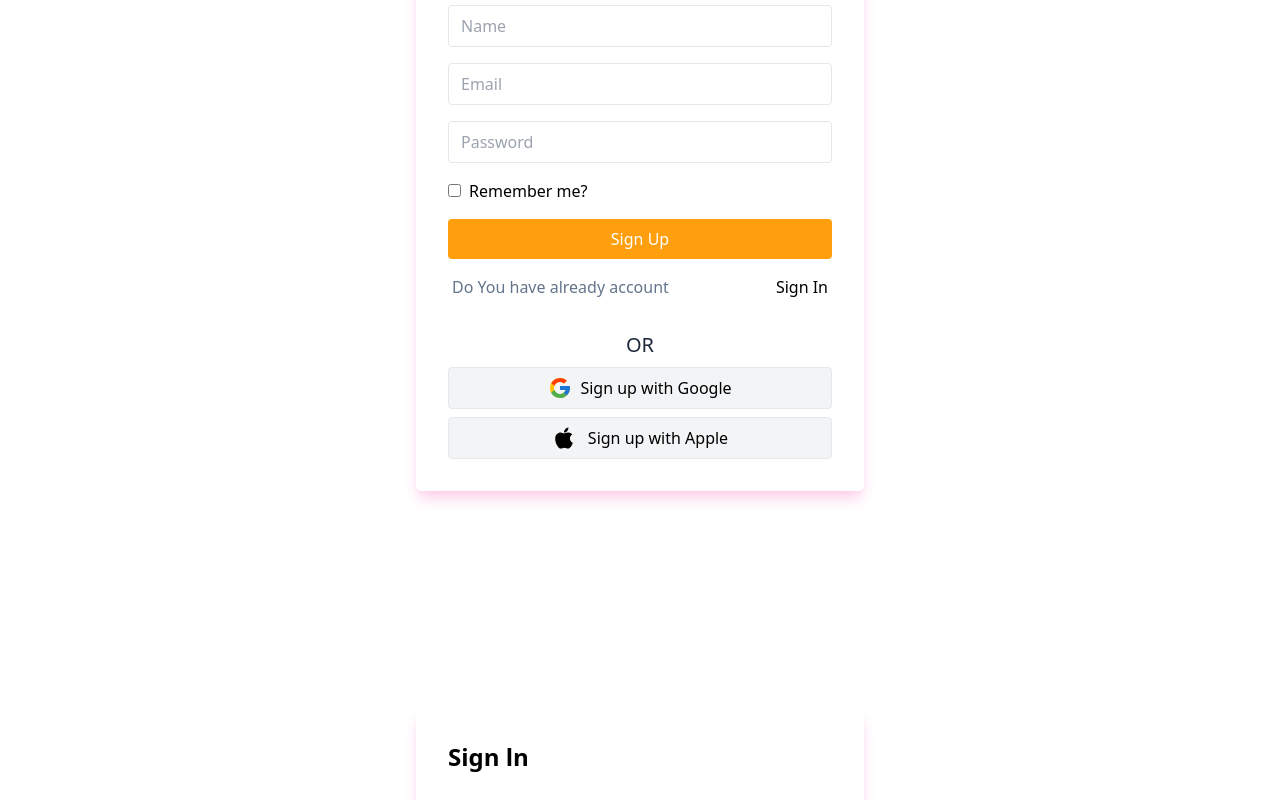
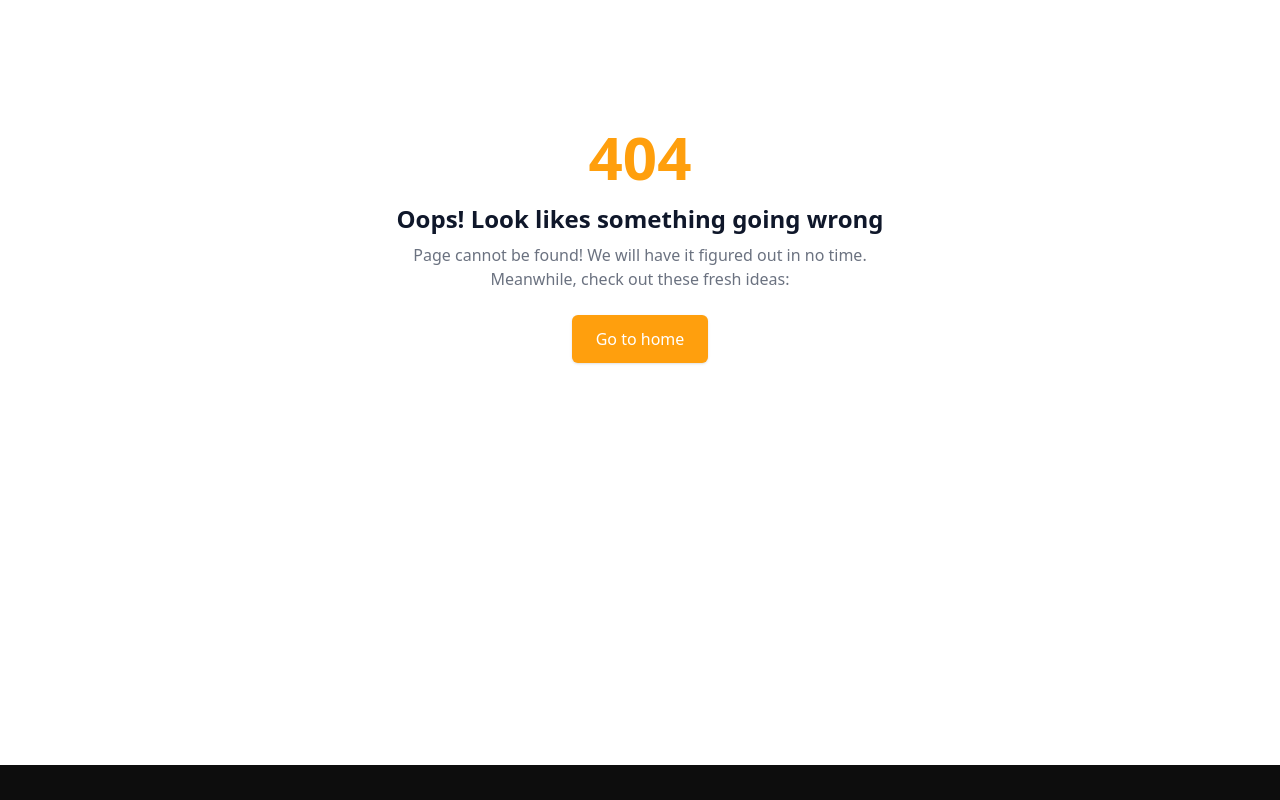
Before and after one commit to SalmanO7/template-9, a Next.js app: page / in a window 1280 px wide. Shown: the part 5520-6320 px from the top of the page. Built offline with nearby package versions, Linux system fonts and the light colour scheme.

Commit message:
Update page.tsx

```diff
--- a/src/app/page.tsx
+++ b/src/app/page.tsx
@@ -1,7 +1,5 @@
 import Checkout from "@/components/Checkout/Checkout";
 import Error from "@/components/Error/Error";
-import Signin from "@/components/Signin/Signin";
-import Signup from "@/components/Signup/Signup";
 import AboutUs from "@/components/Aboutus";
 import FoodCategory from "@/components/FoodCategory";
 import HeroExperience from "@/components/HeroExperience";
@@ -18,8 +16,6 @@ export default function Home() {
        <MeetChef />
        <HeroExperience />
        <Checkout />
-       <Signup />
-       <Signin />
        <Error />
 
     </>
```
